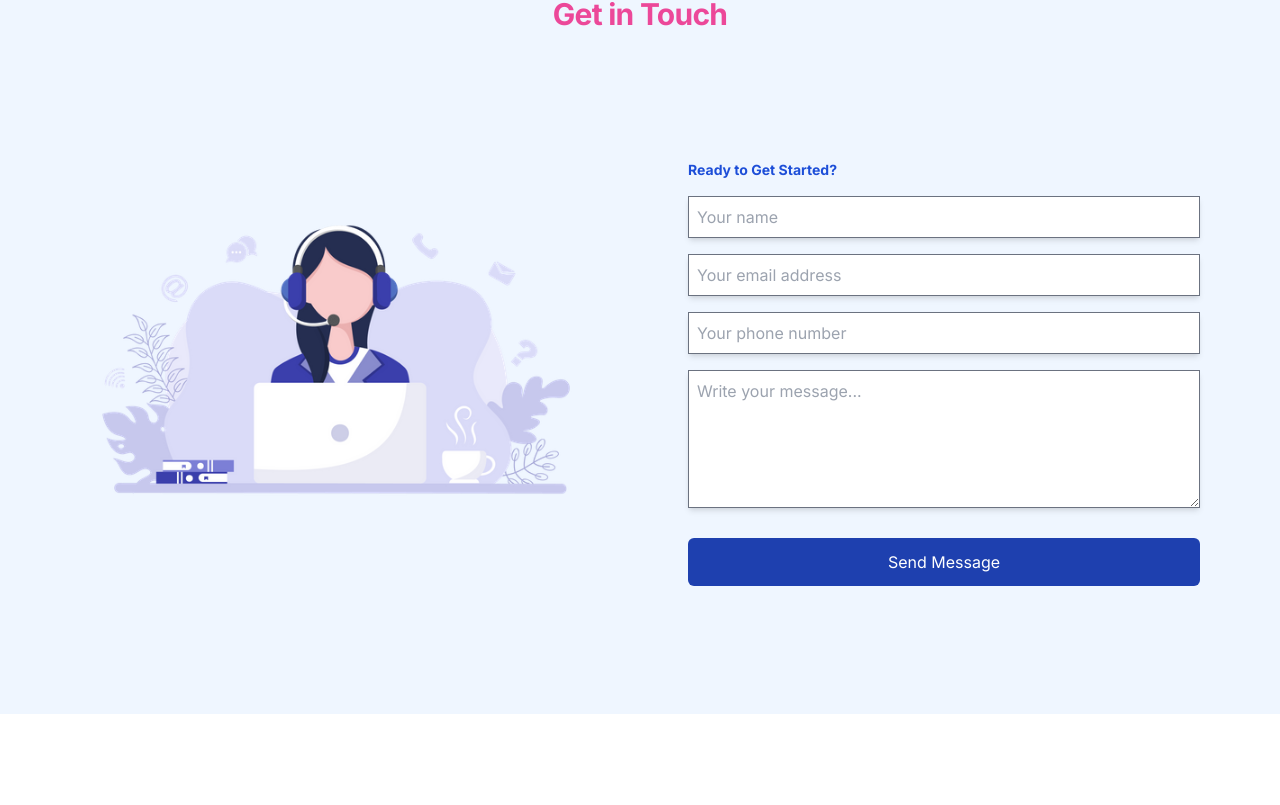
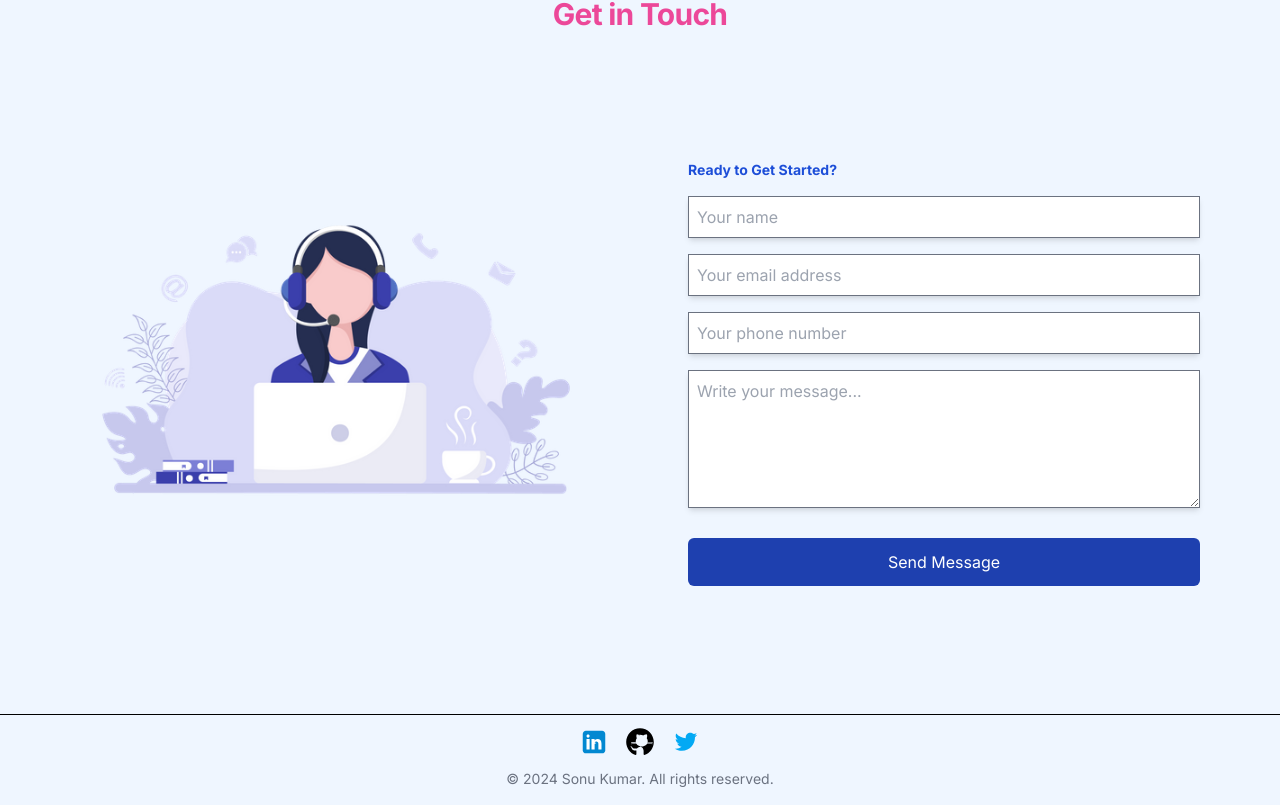
Before and after one commit to Sonu8544/next_js_backend, a Next.js app: page / in a window 1280 px wide. Shown: the part 868-1673 px from the top of the page. Before the commit the page ends 1582 px from the top, so only its background shows below. Built offline with nearby package versions, Linux system fonts and the light colour scheme.

Commit message:
fix footer

```diff
--- a/src/app/layout.js
+++ b/src/app/layout.js
@@ -1,5 +1,6 @@
 import { Inter } from "next/font/google";
 import "./globals.css";
+import Footer from "@/components/Footer";
 
 const inter = Inter({ subsets: ["latin"] });
 
@@ -12,6 +13,7 @@ export default function RootLayout({ children }) {
   return (
     <html lang="en">
       <body className={inter.className}>{children}</body>
+      <Footer />
     </html>
   );
 }
--- /dev/null
+++ b/src/components/Footer.jsx
@@ -0,0 +1,76 @@
+"use client"
+
+import React, { useState, useEffect } from "react";
+
+export default function Footer() {
+    const [currentYear, setCurrentYear] = useState(null);
+
+    useEffect(() => {
+        const year = new Date().getFullYear();
+        setCurrentYear(year);
+    }, []);
+
+    if (currentYear === null) {
+        // Optionally render a loading state or nothing to avoid hydration errors
+        return null;
+    }
+
+    return (
+        <>
+            <div className="flex flex-col gap-3 bg-blue-50 pb-4 pt-16 md:pt-0">
+                <hr style={{ borderTop: '1px solid black' }} />
+                <ul className="socialIcons flex justify-center gap-4">
+                    <li>
+                        <svg
+                            xmlns="http://www.w3.org/2000/svg"
+                            x="0px"
+                            y="0px"
+                            width="30"
+                            height="30"
+                            viewBox="0 0 48 48"
+                        >
+                            <path
+                                fill="#0288D1"
+                                d="M42,37c0,2.762-2.238,5-5,5H11c-2.761,0-5-2.238-5-5V11c0-2.762,2.239-5,5-5h26c2.762,0,5,2.238,5,5V37z"
+                            ></path>
+                            <path
+                                fill="#FFF"
+                                d="M12 19H17V36H12zM14.485 17h-.028C12.965 17 12 15.888 12 14.499 12 13.08 12.995 12 14.514 12c1.521 0 2.458 1.08 2.486 2.499C17 15.887 16.035 17 14.485 17zM36 36h-5v-9.099c0-2.198-1.225-3.698-3.192-3.698-1.501 0-2.313 1.012-2.707 1.99C30.957 25.543 25 26.511 25 27v9h-5V19h5v2.616C25.721 20.5 26.85 19 29.738 19c3.578 0 6.261 2.25 6.261 7.274L36 36 36 36z"
+                            ></path>
+                        </svg>
+                    </li>
+                    <li>
+                        <svg
+                            xmlns="http://www.w3.org/2000/svg"
+                            x="0px"
+                            y="0px"
+                            width="30"
+                            height="30"
+                            viewBox="0 0 50 50"
+                        >
+                            <path d="M17.791,46.836C18.502,46.53,19,45.823,19,45v-5.4c0-0.197,0.016-0.402,0.041-0.61C19.027,38.994,19.014,38.997,19,39 c0,0-3,0-3.6,0c-1.5,0-2.8-0.6-3.4-1.8c-0.7-1.3-1-3.5-2.8-4.7C8.9,32.3,9.1,32,9.7,32c0.6,0.1,1.9,0.9,2.7,2 c0.9,1.1,1.8,2,3.4,2 c2.487,0,3.82-0.125,4.622-0.555C21.356,34.056,22.649,33,30,33v-0.025c-5.668-0.182-9.289-2.066-10.975-4.975 c-3.665,0.042-6.856,0.405-8.677,0.707c-0.058-0.327-0.108-0.656-0.151-0.987c1.797-0.296,4.843-0.647,8.345-0.714 c-0.112-0.276-0.209-0.559-0.291-0.849c-3.511-0.178-6.541-0.039-8.187,0.097c-0.02-0.332-0.047-0.663-0.051-0.999 c1.649-0.135,4.597-0.27,8.018-0.111c-0.079-0.5-0.13-1.011-0.13-1.543c0-1.7,0.6-3.5,1.7-5c-0.5-1.7-1.2-5.3,0.2-6.6 c2.7,0,4.6,1.3,5.5,2.1C21,13.4,22.9,13,25,13s4,0.4,5.6,1.1c0.9-0.8,2.8-2.1,5.5-2.1c1.5,1.4,0.7,5,0.2,6.6c1.1,1.5,1.7,3.2,1.6,5 c0,0.484-0.045,0.951-0.11,1.409c3.499-0.172,6.527-0.034,8.204,0.102c-0.002,0.337-0.033,0.666-0.051,0.999 c-1.671-0.138-4.775-0.28-8.359-0.089c-0.089,0.336-0.197,0.663-0.325,0.98c3.546,0.046,6.665,0.389,8.548,0.689 c-0.043,0.332-0.093,0.661-0.151,0.987c-1.912-0.306-5.171-0.664-8.879-0.682C35.112,30.873,31.557,32.75,26,32.969V33 c2.6,0,5,3.9,5,6.6V45c0,0.823,0.498,1.53,1.209,1.836C41.37,43.804,48,35.164,48,25C48,12.318,37.683,2,25,2S2,12.318,2,25 C2,35.164,8.63,43.804,17.791,46.836z"></path>
+                        </svg>
+                    </li>
+                    <li>
+                        <svg
+                            xmlns="http://www.w3.org/2000/svg"
+                            x="0px"
+                            y="0px"
+                            width="30"
+                            height="30"
+                            viewBox="0 0 48 48"
+                        >
+                            <path
+                                fill="#03A9F4"
+                                d="M42,12.429c-1.323,0.586-2.746,0.977-4.307,1.162c1.526-0.906,2.7-2.351,3.251-4.058c-1.428,0.837-3.01,1.452-4.693,1.776C34.967,9.884,33.05,9,30.926,9c-4.08,0-7.387,3.278-7.387,7.32c0,0.572,0.067,1.129,0.193,1.67c-6.138-0.308-11.582-3.226-15.230-7.654c-0.64,1.082-1,2.349-1,3.686c0,2.541,1.301,4.778,3.285,6.096c-1.211-0.037-2.351-0.374-3.349-0.914c0,0.022,0,0.055,0,0.086c0,3.551,2.547,6.508,5.923,7.181c-0.617,0.169-1.269,0.263-1.941,0.263c-0.477,0-0.942-0.054-1.392-0.135c0.94,2.902,3.667,5.023,6.898,5.086c-2.528,1.96-5.712,3.134-9.174,3.134c-0.598,0-1.183-0.034-1.761-0.104C9.268,36.786,13.152,38,17.321,38c13.585,0,21.017-11.156,21.017-20.834c0-0.317-0.01-0.633-0.025-0.945C39.763,15.197,41.013,13.905,42,12.429"
+                            ></path>
+                        </svg>
+                    </li>
+                </ul>
+                <div className="copyWrite flex justify-center text-gray-500 text-sm">
+                    &copy; {currentYear} Sonu Kumar. All rights reserved.
+                </div>
+            </div>
+        </>
+    );
+}
```
